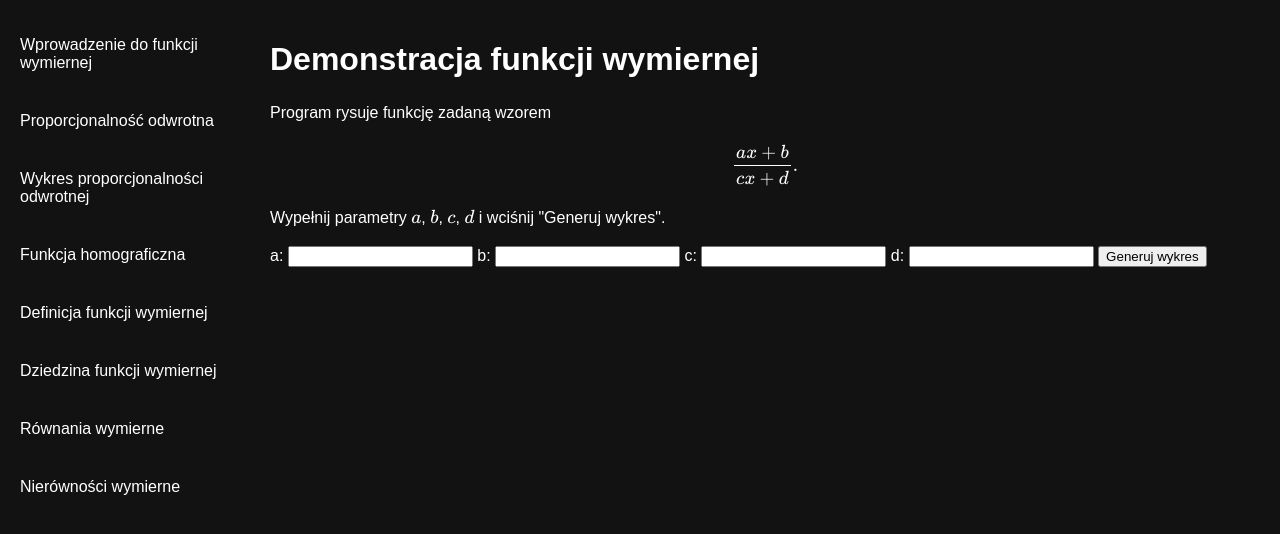
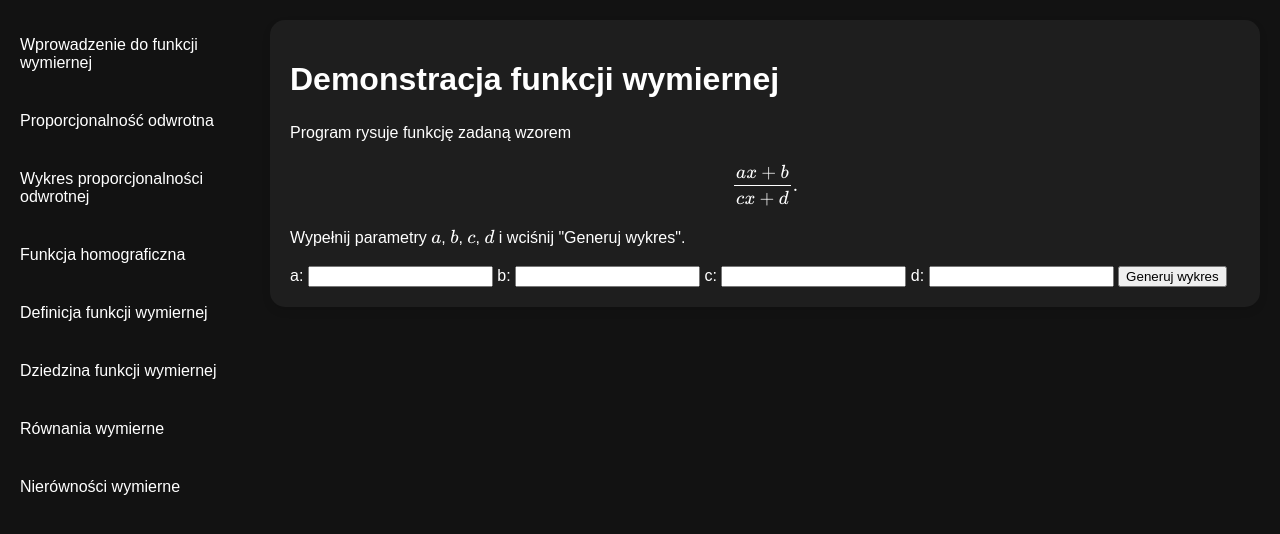
Before and after one commit to 277465/TI-MST-2024, a Flask app: page /demo in a window 1280 px wide. Shown: the part 46-580 px from the top of the page. Run offline with Flask 3, Linux system fonts and the light colour scheme.

Commit message:
poprawki
kolejnosc importow i przeniesienie demonstracji na karte z zawartoscia

```diff
--- a/templates/demo.html
+++ b/templates/demo.html
@@ -1,5 +1,6 @@
 {% extends "base.html" %}
 {% block content %}
+<div class="card shadow">
     <h1>Demonstracja funkcji wymiernej</h1>
     <section>
         <p>Program rysuje funkcję zadaną wzorem \[\frac{ax + b}{cx+d}.\] Wypełnij parametry \(a\), \(b\), \(c\), \(d\) i wciśnij "Generuj wykres".</p>
@@ -21,4 +22,5 @@
             <img src="{{ image }}" alt="Wykres funkcji wymiernej">
         {% endif %}
     </section>
+</div>
 {% endblock %}
```
Also changed, not shown: app.py (+5 -5 lines). Lines whose indentation alone changed are shown as unchanged.
